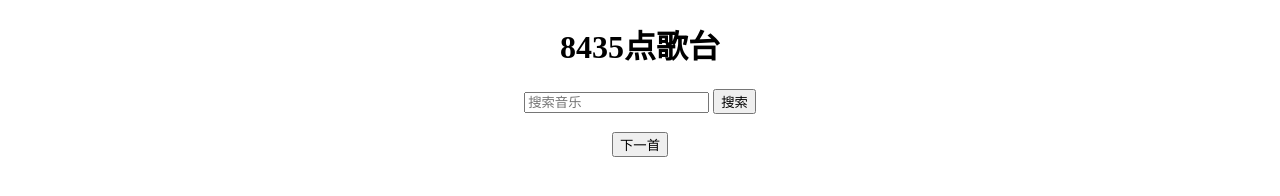
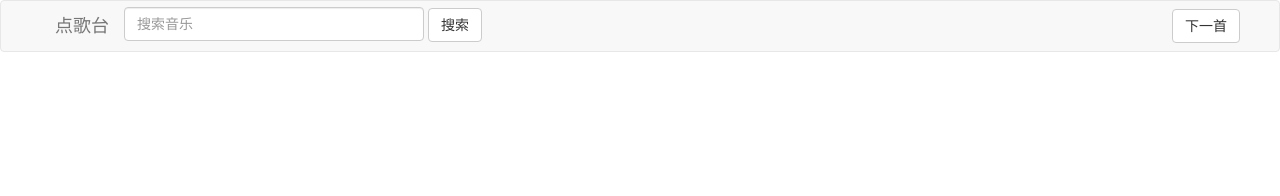
Before and after one commit to lixinyang123/SongTable, a website: page MusicCenter/wwwroot/index.html in a window 1280 px wide. Drawn offline with nearby package versions, Linux system fonts and the light colour scheme; files whose address does not match are found by name.

Commit message:
界面优化

```diff
--- a/MusicCenter/wwwroot/index.html
+++ b/MusicCenter/wwwroot/index.html
@@ -1,32 +1,60 @@
 <!DOCTYPE html>
 <html lang="en">
+
 <head>
   <meta charset="UTF-8">
   <meta name="viewport" content="width=device-width, initial-scale=1.0">
   <meta http-equiv="X-UA-Compatible" content="ie=edge">
+  <link href="https://maxcdn.bootstrapcdn.com/bootstrap/3.3.7/css/bootstrap.min.css" rel="stylesheet">
   <script type="text/javascript" src="wwwroot/jquery.min.js"></script>
   <script type="text/javascript" src="wwwroot/index.js"></script>
+  <script src="https://maxcdn.bootstrapcdn.com/bootstrap/3.3.7/js/bootstrap.min.js"></script>
   <title>Document</title>
   <style>
-            body{
+    body {
       text-align: center;
     }
-            ul{
-                list-style-type: none;
+
+    table {
+      margin: 0 auto;
+    }
+
+    td {
+      margin-left: 20px;
+      margin-right: 20px;
+    }
+
+    .form-control {
+      width: 300px;
+      margin: 0;
+      display: inline;
     }
   </style>
 </head>
+
 <body>
-        <h1>8435点歌台</h1>
+  <nav class="navbar navbar-default" role="navigation">
+    <div class="container-fluid">
+      <div class="container">
+        <div class="row">
+          <div class="navbar-header">
+            <a class="navbar-brand" href="#">点歌台</a>
+          </div>
+          <div class="navbar-left" style="margin: 6px auto;">
+            <input class="form-control" id="music" type="text" name="music" placeholder="搜索音乐" />
+            <button class="btn btn-default" onclick="searchMusic()">搜索</button>
+          </div>
+          <div class="navbar-right" style="margin-top: 8px;">
 
-        <input id="music" type="text" name = "music"placeholder="搜索音乐"/>
-        <button onclick="searchMusic()">搜索</button>
+            <button class="btn btn-default" onclick="next()">下一首</button>
+          </div>
+        </div>
+      </div>
 
-        <br/>
-        <br/>
-        <button onclick="next()">下一首</button>
+    </div>
+  </nav>
+  <table id="songlist">
+  </table>
+</body>
 
-        <ul id="songlist"></ul>
-
-    </body>
 </html>
```
Lines whose indentation alone changed are shown as unchanged.
